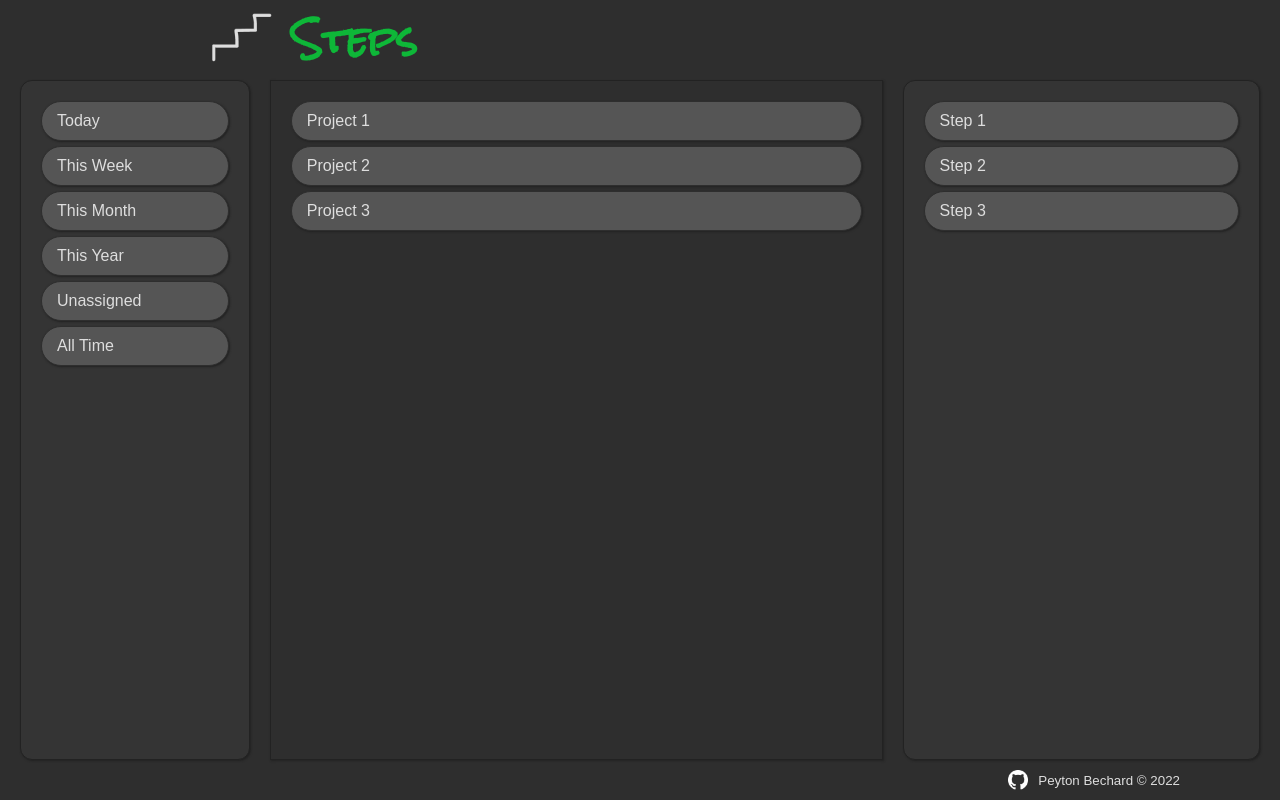
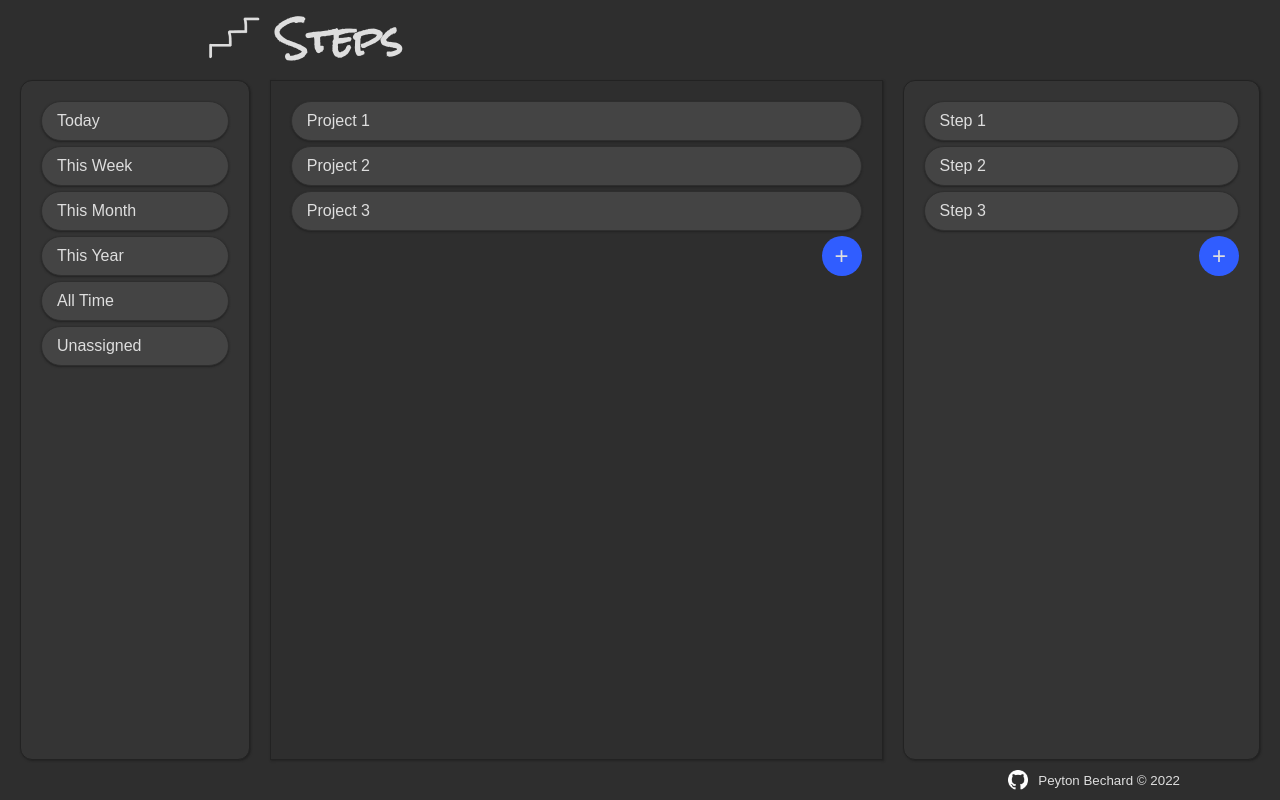
Before and after one commit to pmbechard/Steps, a website built with webpack: page dist/index.html in a window 1280 px wide. Built offline with nearby package versions, Linux system fonts and the light colour scheme.

Commit message:
Adds + buttons to Prpjects and Steps areas

```diff
--- a/src/index.js
+++ b/src/index.js
@@ -6,7 +6,7 @@ const header = document.querySelector('header');
 const logoImg = new Image();
 logoImg.src = logo;
 header.insertBefore(logoImg, header.firstChild);
-header.firstChild.style.width = '100px';
+logoImg.style.width = '85px';
 
 const footer = document.querySelector('footer');
 const gitHubImg = new Image();
--- a/src/style.css
+++ b/src/style.css
@@ -27,7 +27,7 @@ header {
 }
 
 h1 {
-    color: #0eb738;
+    color: #dedede;
     background-color: #2e2e2e;
     font-weight: 900;
     font-family: "RockSalt";
@@ -61,12 +61,12 @@ nav, .steps-area {
 }
 
 nav li, .steps-area li, .projects-area li {
-    background-color: #555;
+    background-color: #444;
     margin-bottom: 5px;
     padding: 10px 15px;
     border: 1px solid #2e2e2e;
     border-radius: 20px;
-    box-shadow: 1px 1px 2px #222;
+    box-shadow: 0px 1px 2px #222;
 }
 
 li {
@@ -74,16 +74,50 @@ li {
 }
 
 li:hover {
-
-    background-color: #666;
+    background-color: #555;
     cursor: pointer;
     transform: scale(1.01);
+}
+
+li:active {
+    background-color: #444;
+    cursor: pointer;
+    transform: scale(1.005);
 }
 
 .projects-area {
     width: 48vw;
     background-color: #2e2e2e;
     padding: 20px;
+}
+
+.projects-area div, .steps-area div {
+    display: flex;
+    width: 100%;
+    justify-content: flex-end;
+}
+
+.projects-area button, .steps-area button {
+    border: none;
+    margin: 0 0 auto 0;
+    background: rgb(48, 93, 255);
+    height: 40px;
+    width: 40px;
+    font-size: 24px;
+    border-radius: 50%;
+    transition: all 0.05s ease-in-out;
+}
+
+.projects-area button:hover, .steps-area button:hover {
+    cursor: pointer;
+    opacity: 0.7;
+    transform: scale(1.05);
+}
+
+.projects-area button:active, .steps-area button:active {
+    cursor: pointer;
+    opacity: 0.9;
+    transform: scale(1);
 }
 
 footer {
```
Also changed, not shown: dist/bundle.js, dist/index.html.
